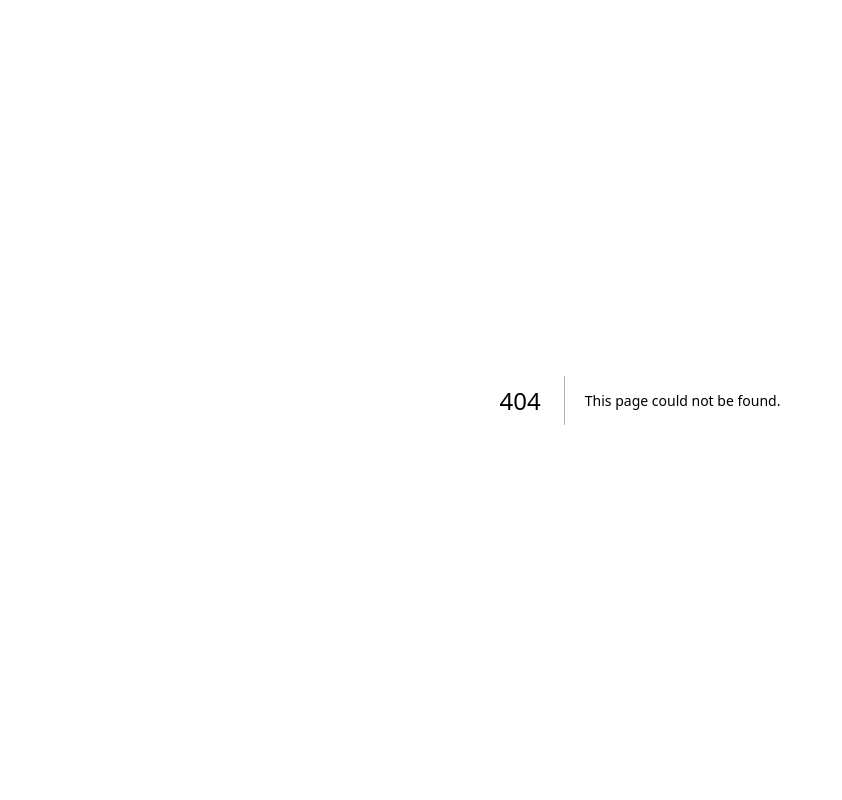
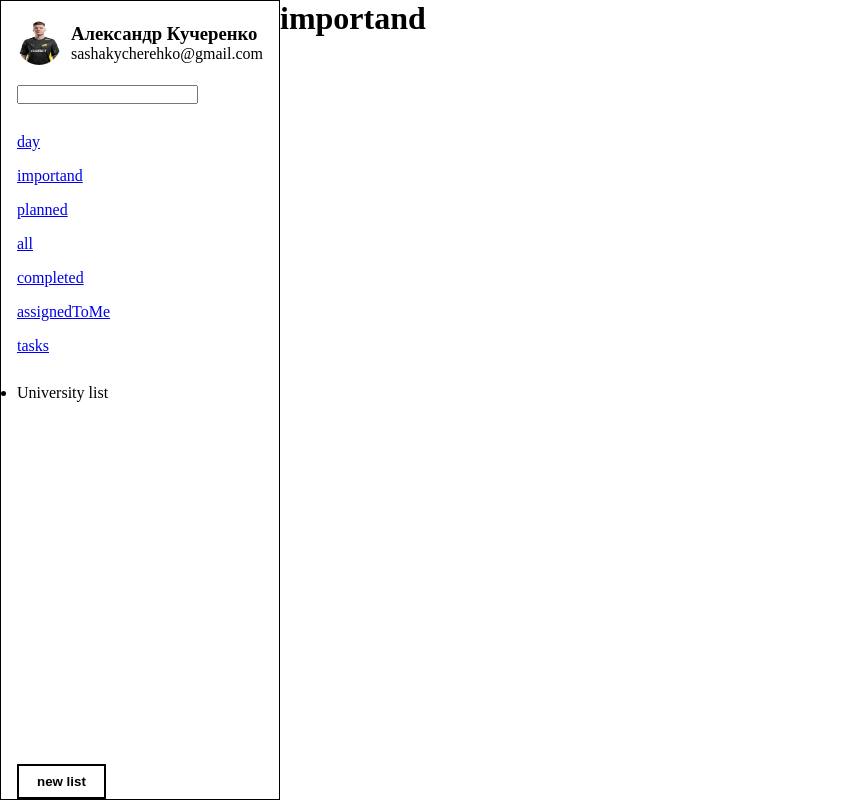
Before and after one commit to Sashakycherehko/todo-nextjs, a Next.js app: page /importand in a window 1280 px wide. Before the commit this address had no page. Shown: the whole page, without its empty margins (0-842 px from the left). Built offline with nearby package versions, Linux system fonts and the light colour scheme.

Commit message:
pages day and importand

```diff
--- a/app/components/navigation/navigation.tsx
+++ b/app/components/navigation/navigation.tsx
@@ -5,13 +5,13 @@ interface ParamLinks {
   title_links: string;
   name_path: string;
 }
-const list_links: Array<ParamLinks> = [
+export const list_links: Array<ParamLinks> = [
   { title_links: "My Day", name_path: "day" },
   { title_links: "Importand", name_path: "importand" },
   { title_links: "Planned", name_path: "planned" },
   { title_links: "All", name_path: "all" },
   { title_links: "Completed", name_path: "completed" },
-  { title_links: "Assigned to me", name_path: "AssignedToMe" },
+  { title_links: "Assigned to me", name_path: "assignedToMe" },
   { title_links: "Tasks", name_path: "tasks" },
 ];
 
--- a/app/day/layout.tsx
+++ b/app/day/layout.tsx
@@ -1,5 +1,5 @@
 export const metadata = {
-  title: "days",
+  title: "My Day",
   description: "Generated by create next app",
 };
 export default function RootLayout({
--- a/app/day/page.tsx
+++ b/app/day/page.tsx
@@ -1,13 +1,13 @@
 import RootLayout from "./layout";
 import MainContainer from "../components/mainContainer/layout";
-import Home from "../page";
+import Navigation from "../components/navigation/navigation";
 
 export const Day = () => {
   return (
     <>
       <RootLayout>
         <MainContainer>
-          <Home />
+          <Navigation />
           <div>day</div>
         </MainContainer>
       </RootLayout>
--- /dev/null
+++ b/app/importand/layout.tsx
@@ -0,0 +1,16 @@
+import MainContainer from "@/app/components/mainContainer/layout";
+
+export const metadata = {
+  title: "Importand",
+  description: "Generated by create next app",
+};
+
+export const RootLayout = ({ children }: { children: React.ReactNode }) => {
+  return (
+    <>
+      <MainContainer>{children}</MainContainer>
+    </>
+  );
+};
+
+export default RootLayout;
--- /dev/null
+++ b/app/importand/page.tsx
@@ -0,0 +1,17 @@
+import React from "react";
+import { list_links } from "@/app/components/navigation/navigation";
+import RootLayout from "@/app/importand/layout";
+import Navigation from "@/app/components/navigation/navigation";
+
+export const Home = (): React.ReactNode => {
+  return (
+    <>
+      <RootLayout>
+        <Navigation />
+        <h1>importand</h1>
+      </RootLayout>
+    </>
+  );
+};
+
+export default Home;
--- a/app/page.tsx
+++ b/app/page.tsx
@@ -1,6 +1,5 @@
 import Link from "next/link";
 import "../app/globals.scss";
-import avatar from "../public/images/avatar.jpg";
 import Navigation from "./components/navigation/navigation";
 import MainContainer from "./components/mainContainer/layout";
 import RootLayout from "./layout";
```
Also changed, not shown: all/all.scss (added), all/all.tsx (added), app/importand/importand.scss (added).
